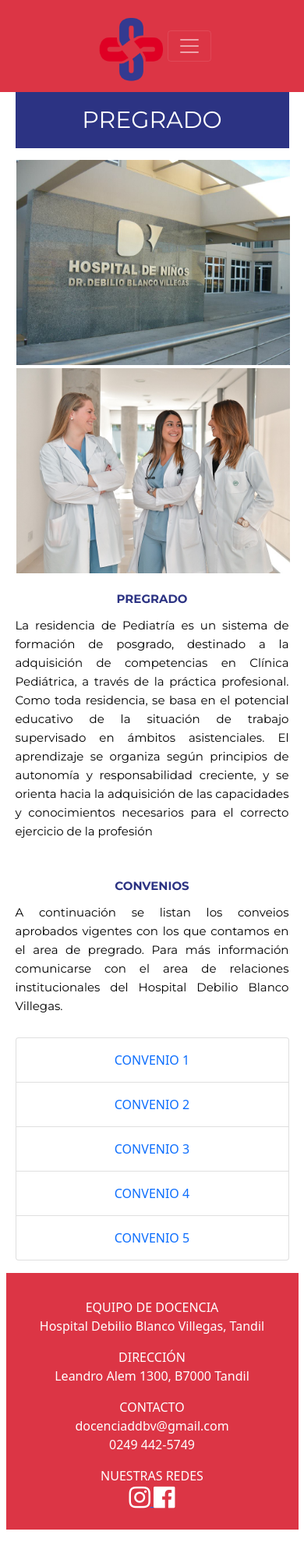
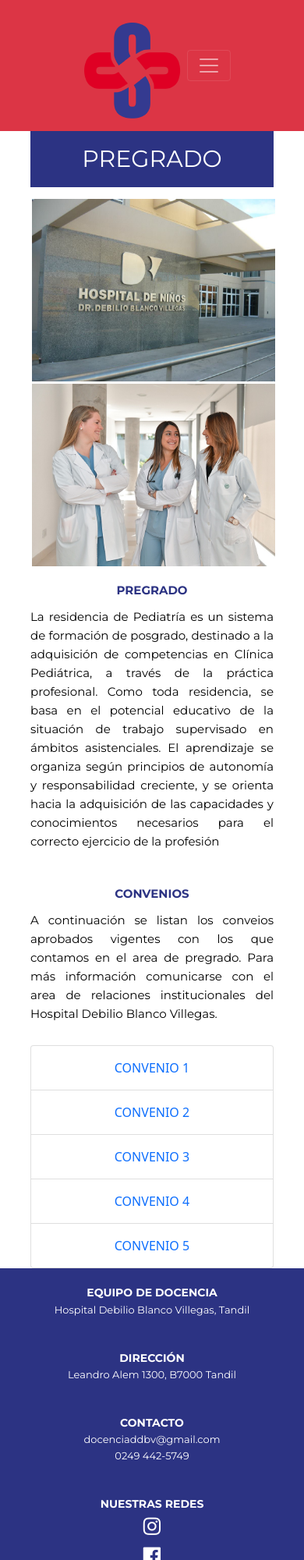
Before and after one commit to rosariotassarag/coderhouse-entrega-final-rosario-tassara, a website: page pregrado.html in a window 390 px wide. Shown: the top 2000 px of the page at 78% size. Before the commit the page ends 1961 px from the top, so only its background shows below. Drawn offline with nearby package versions, Linux system fonts and the light colour scheme.

Commit message:
Cambios en orden de carpetas SCSS

```diff
--- a/pregrado.html
+++ b/pregrado.html
@@ -191,40 +191,55 @@
                                 </button>
                             </div>
                         </div>
+                      </main>
          <!--FOOTER-->
 
-      <div class="container-fluid  pb-3 pt-4 bg-danger text-white mt-3 text-center">
-        <div class="row">
-          <div class="col-sm py-2">
-            EQUIPO DE DOCENCIA <br> Hospital Debilio Blanco Villegas, Tandil
+       <!-- footer -->
+       <footer class="footer">
+        <div class="column">
+            <div class="footer__titulo">
+                Equipo de Docencia
             </div>
 
-          <div class="col-sm py-2">
-            DIRECCIÓN <br> Leandro Alem 1300, B7000 Tandil
+            <div>
+                Hospital Debilio Blanco Villegas, Tandil
+            </div>
         </div>
 
-          <div class="col-sm py-2">
-            CONTACTO <br> docenciaddbv@gmail.com
-            <br> 0249 442-5749
+        <div class="column">
+            <div class="footer__titulo">
+                Dirección
             </div>
 
-          <div class="col-sm py-2">
-            NUESTRAS REDES <br>
+            <div>
+                Leandro Alem 1300, B7000 Tandil
+            </div>
+        </div>
+
+        <div class="column">
+            <div class="footer__titulo">Contacto</div>
+            <div>docenciaddbv@gmail.com</div>
+            <div>0249 442-5749</div>
+        </div>
+
+        <!-- footer - redes sociales -->
+        <div class="column">
+            <div class="footer__titulo">
+                Nuestras Redes
+            </div>
+            <div class="footer__logos">
                 <a href="https://www.instagram.com/SISPTandil/">
-                <i class="fa fa-instagram fa-2x" aria-hidden="true" ></i>
+                    <i class="fa fa-instagram fa-2x" aria-hidden="true"></i>
                 </a>
+            </div>
 
+            <div class="footer__logos">
                 <a href="https://www.facebook.com/HDBVTandil/">
                         <i class="fa fa-facebook-official fa-2x" aria-hidden="true"></i>
                 </a>
             </div>
-
-
         </div>
-      </div>
-
-
-
+</footer>
 
     </body>
 </html>
--- /dev/null
+++ b/scss/_animaciones.scss
@@ -0,0 +1,96 @@
+/*ANIMACIONES*/
+
+@keyframes animar_texto {
+    0% { color:#df0024;
+
+        transform: translateX(150px);
+    }
+
+    100% {color:#2C3383;
+    transform: translateX(0px);
+                    }
+
+
+    100% {
+      color:#2C3383;
+
+    }
+  }
+
+  @keyframes animar_texto_equipo {
+    0% { color:#df0024;
+
+
+    }
+
+    50% {color:azure;
+
+                    }
+
+
+    100% {
+      color:#2C3383;
+
+
+    }
+  }
+
+    @keyframes opacity_imagen {
+
+        0% { opacity:0.3;
+        }
+
+        50% { opacity:0.7;
+        }
+
+        100% {opacity:1;
+        }
+
+  }
+
+  @keyframes efecto_brillo {
+
+    0% { background-image: linear-gradient($color_2_proyectos,$color_1_proyectos)
+    }
+
+
+
+    100% { background-image: linear-gradient($color_1_proyectos,$color_2_proyectos)
+    }
+
+
+}
+
+/*Transicion*/
+
+.TextoBtn  {
+    position: absolute;
+    top: 0px;
+    left: 0px;
+    color: white;
+    font-size: 17px;
+    text-transform: uppercase;
+    padding:40%;
+    opacity: 0;
+}
+
+.TextoBtn:hover {
+    position: absolute;
+    top: 130px;
+    left: 35%;
+    color: white;
+    font-size: 16px;
+    text-transform: uppercase;
+    background-color: black;
+    padding: 3%;
+    opacity: 1;
+    text-decoration: none;
+    transition: all;
+}
+
+
+
+
+.nav__link:hover {
+    background-size: 100% 1.5px;
+}
--- a/scss/_main.scss
+++ b/scss/_main.scss
@@ -14,10 +14,7 @@ $color: (color_header: #dc3545,
          color_publicaciones:#5d63ac);
 
 
-main {
-    width:90%;
-    margin:0 auto;
-}
+
 
 
 /* Titulo Home General*/
@@ -28,6 +25,23 @@ main {
     text-shadow: 1px 1px #A0A2A3;
     text-align: center;
     margin-top: 5%;
+
+}
+
+.intro-main__contenido__titulo {
+    position: absolute;
+    bottom: -100px;
+    left: 580px;
+    color:$color_titulo_general;
+    font-size: $tamaño_titulo_general_mobile;
+    font-weight: 700;
+    text-transform: uppercase;
+    opacity: 0.9;
+    padding: 8rem 0;
+    text-align:left;
+    font-family: 'Lato', sans-serif;
+    text-shadow: 1px 1px 2px rgb(143, 139, 139);
+
 
 }
 
--- a/scss/_reset.scss
+++ b/scss/_reset.scss
@@ -8,3 +8,7 @@
 a ul li {
     text-decoration: none;
 }
+
+img {
+    max-width: 100%;
+}
--- a/scss/_variables.scss
+++ b/scss/_variables.scss
@@ -9,7 +9,7 @@ $tamaño_subtitulos_mobile:15px;
 
 $color_titulo_general: #2C3383;
 $tamaño_titulo_general:50px;
-$tamaño_titulo_general_mobile:30px;
+$tamaño_titulo_general_mobile:25px;
 
 $tipografia_titulo:'Montserrat', sans-serif;
 $color_titulo:white;
--- a/scss/style.scss
+++ b/scss/style.scss
@@ -1,23 +1,15 @@
 @import "reset";
 @import "main";
 
-
-
-img {
-    max-width: 100%;
-}
-
-header {
-    padding:0.1px 0;
-    position: sticky;
-    top:0;
-    z-index: 1;
-    text-align: center;
-}
-
+/*Contenido Principal*/
 
 #intro-main {
     background-color: #f5f7fa;
+}
+
+main {
+    width:80%;
+    margin:0 auto;
 }
 
 body {
@@ -32,10 +24,6 @@ body {
     overflow: hidden;
     margin-top: 10px;
 }
-
-
-
-
 
 
 .intro-main__contenido__general {
@@ -53,149 +41,12 @@ body {
 }
 
 
-.intro-main__contenido__titulo {
-    position: absolute;
-    bottom: -100px;
-    left: 580px;
-    color:#111273;
-    font-size: 45px;
-    font-weight: 700;
-    text-transform: uppercase;
-    opacity: 0.9;
-    padding: 8rem 0;
-    text-align:left;
-    font-family: 'Lato', sans-serif;
-    text-shadow: 1px 1px 2px rgb(143, 139, 139);
-    animation: animar_texto 2s ease;
-
-}
-
-
-
-/*Transicion*/
-
-.TextoBtn  {
-    position: absolute;
-    top: 0px;
-    left: 0px;
-    color: white;
-    font-size: 17px;
-    text-transform: uppercase;
-    padding:40%;
-    opacity: 0;
-}
-
-.TextoBtn:hover {
-    position: absolute;
-    top: 130px;
-    left: 35%;
-    color: white;
-    font-size: 16px;
-    text-transform: uppercase;
-    background-color: black;
-    padding: 3%;
-    opacity: 1;
-    text-decoration: none;
-    transition: all;
-}
-
-
-
-
-.nav__link:hover {
-    background-size: 100% 1.5px;
-}
-
-
-
-
-
-
-/*ANIMACIONES*/
-
-@keyframes animar_texto {
-    0% { color:#df0024;
-
-        transform: translateX(150px);
-    }
-
-    100% {color:#2C3383;
-    transform: translateX(0px);
-                    }
-
-
-    100% {
-      color:#2C3383;
-
-    }
-  }
-
-  @keyframes animar_texto_equipo {
-    0% { color:#df0024;
-
-
-    }
-
-    50% {color:azure;
-
-                    }
-
-
-    100% {
-      color:#2C3383;
-
-
-    }
-  }
-
-    @keyframes opacity_imagen {
-
-        0% { opacity:0.3;
-        }
-
-        50% { opacity:0.7;
-        }
-
-        100% {opacity:1;
-        }
-
-  }
-
-  @keyframes efecto_brillo {
-
-    0% { background-image: linear-gradient($color_2_proyectos,$color_1_proyectos)
-    }
-
-
-
-    100% { background-image: linear-gradient($color_1_proyectos,$color_2_proyectos)
-    }
-
-
-}
-
-
-
-
-
-
-
-.imagen3 {
-    height: 282px;
-}
-
-.img_logo {
-    display: inline-block;
-    margin-top: 1px;
-    margin-bottom: 1px;
-    max-height: 100px;
-}
-
-
+/*
 .row {
     margin: 0 auto;
 }
-
+ */
 
 @import "header";
 @import "footer";
+@import "animaciones";
```
Also changed, not shown: css/style.css, 1 other file. Lines whose indentation alone changed are shown as unchanged.
